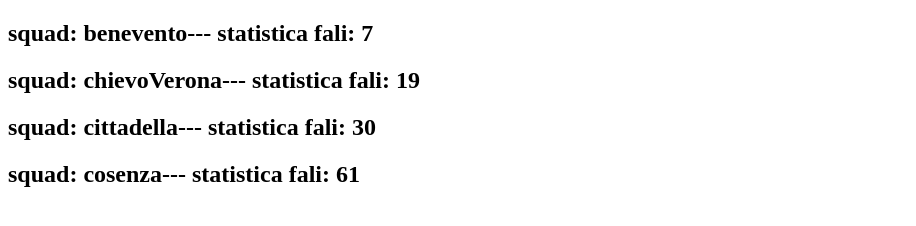
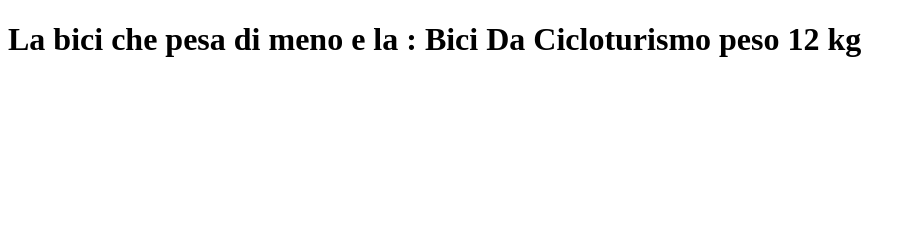
Before and after one commit to andreicismas/js-snack-es6, a plain HTML site: page index.html in a window 1280 px wide. Shown: the whole page, without its empty margins (0-916 px from the left). Drawn offline with Linux system fonts and the light colour scheme.

Commit message:
add some comments

```diff
--- a/index.html
+++ b/index.html
@@ -12,8 +12,8 @@
     </div>
     <h1 id="small_weight"></h1>
 
-    <!-- <script src="script.js"></script> -->
-    <script src="script_2.js"></script>
+    <script src="script.js"></script>
+    <!-- <script src="script_2.js"></script> -->
 
 
 </body>
--- a/script.js
+++ b/script.js
@@ -5,62 +5,63 @@
 
 
 const bici1 = {
-    nome: "biciDaCittà",
+    nome: "Bici Da Città",
     peso: 20
 }
 const bici2 = {
-    nome: "mountainBike",
+    nome: "Mountain Bike",
     peso: 50
 }
 const bici3 = {
-    nome: "biciDaCorsa",
+    nome: "Bici Da Corsa",
     peso: 23
 }
 const bici4 = {
-    nome: "biciDaCicloturismo",
+    nome: "Bici Da Cicloturismo",
     peso: 12
 }
 const bici5 = {
-    nome: "biciIbrida",
+    nome: "Bici Ibrida",
     peso: 32
 }
 const bici6 = {
-    nome: "biciaScattoFisso",
+    nome: "Bicia Scatto Fisso",
     peso: 31
 }
 const bici7 = {
-    nome: "biciPieghevole",
+    nome: "Bici Pieghevole",
     peso: 15
 }
 const bici8 = {
-    nome: "biciDaCiclocross",
+    nome: "Bici Da Ciclocross",
     peso: 68
 }
 const bici9 = {
-    nome: "gravelBike",
+    nome: "Gravel Bike",
     peso: 25
 }
 const bici10 = {
-    nome: "fatBike10",
+    nome: "Fat Bike 10",
     peso: 29
 }
 // array lista bici
 const listaBici = [bici1, bici2, bici3, bici4, bici5, bici6, bici7, bici8, bici9, bici10]
+console.log(listaBici);
 
 // uso destructuring e template literal
 const { nome, peso } = bici4
-console.log(`la bici che pesa di meno e la :${nome} peso ${peso} kg`);
 
 
 
-// ciclo con nuovi nomi variabbili
+
+// ciclo con il arrai lista bici
 for (let i = 0; i < listaBici.length; i++) {
     const element = listaBici[i];
     const elementH1 = document.getElementById("small_weight")
 
     if (element.peso < 15) {
-        console.log(`la bici che pesa di meno e la :${element.nome} peso ${element.peso} kg`);
-        elementH1.innerHTML= `la bici che pesa di meno e la :${element.nome} peso ${element.peso} kg`
+        console.log(`La bici che pesa di meno e la :${element.nome} peso ${element.peso} kg`);
+        elementH1.innerHTML= `La bici che pesa di meno e la : ${element.nome} peso ${element.peso} kg`
     }
 
 }
```
Also changed, not shown: script_2.js (+11 -4 lines).
